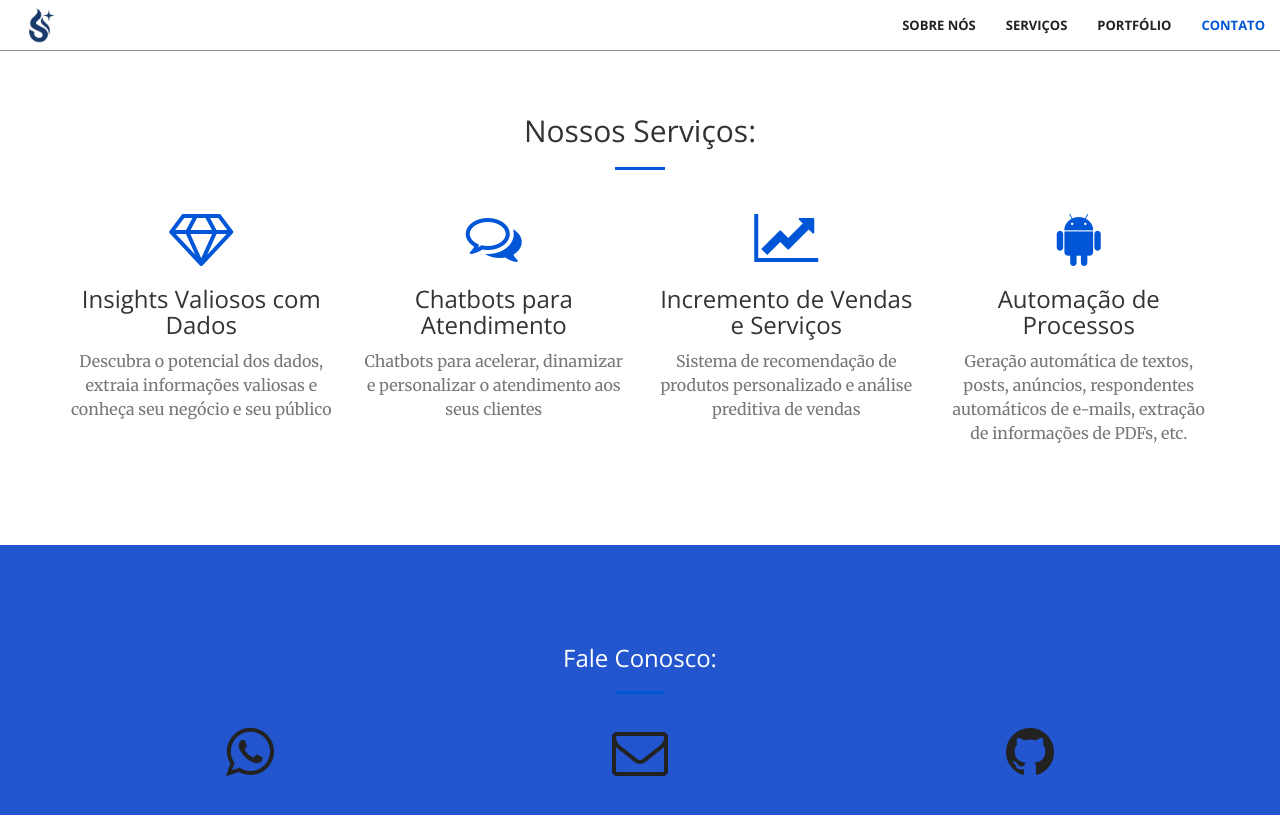
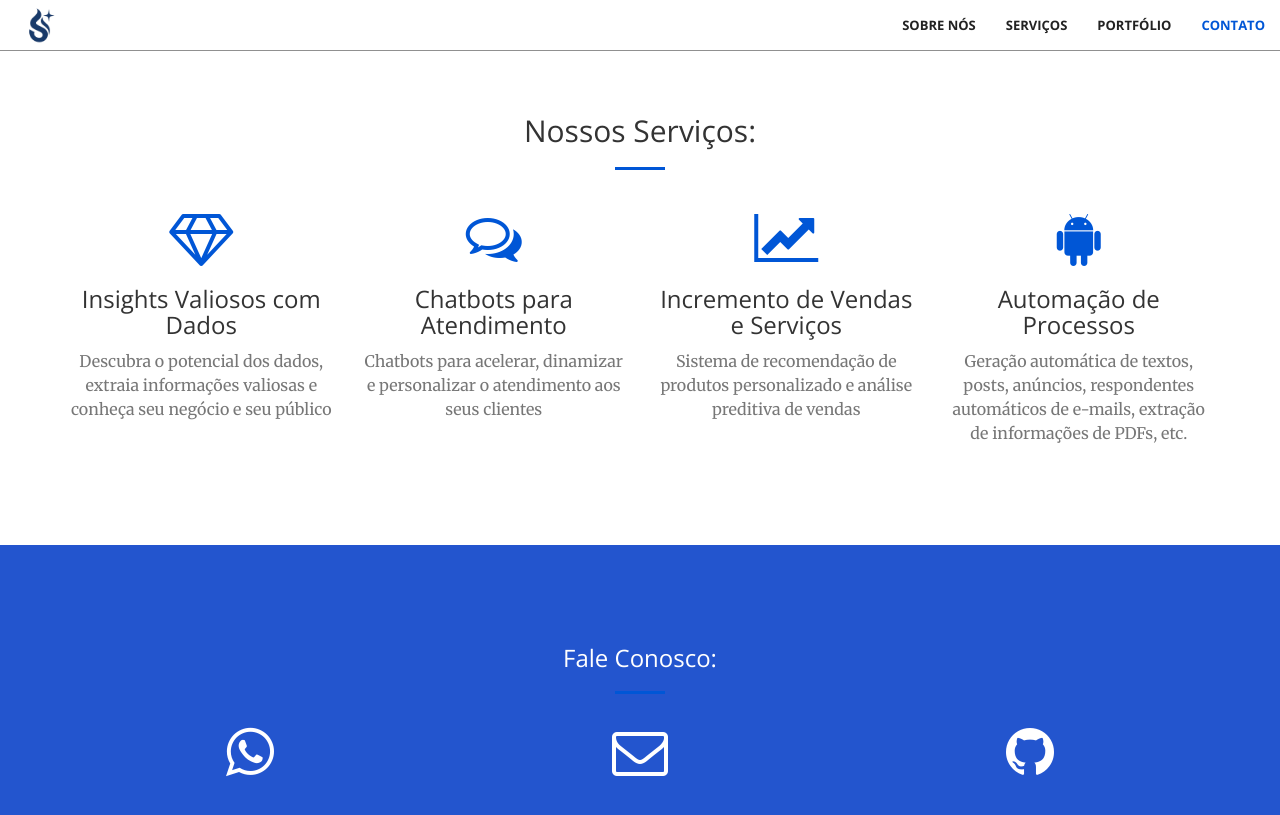
Before and after one commit to Benfluc/sparkia, a Jekyll site: the page built from index.html, in a window 1280 px wide and 900 px high, scrolled down 1278 px. Shown: the top 815 px of the window. Built offline with Jekyll 4.4.1, drawn with Linux system fonts in a browser that asks for light colours.

Commit message:
Add !important to #contact i color style

```diff
--- a/css/main.scss
+++ b/css/main.scss
@@ -57,3 +57,6 @@ $theme-dark: #222;
 #contact i {
   color: white;
 }
+#contact i {
+  color: white !important;
+}
```
